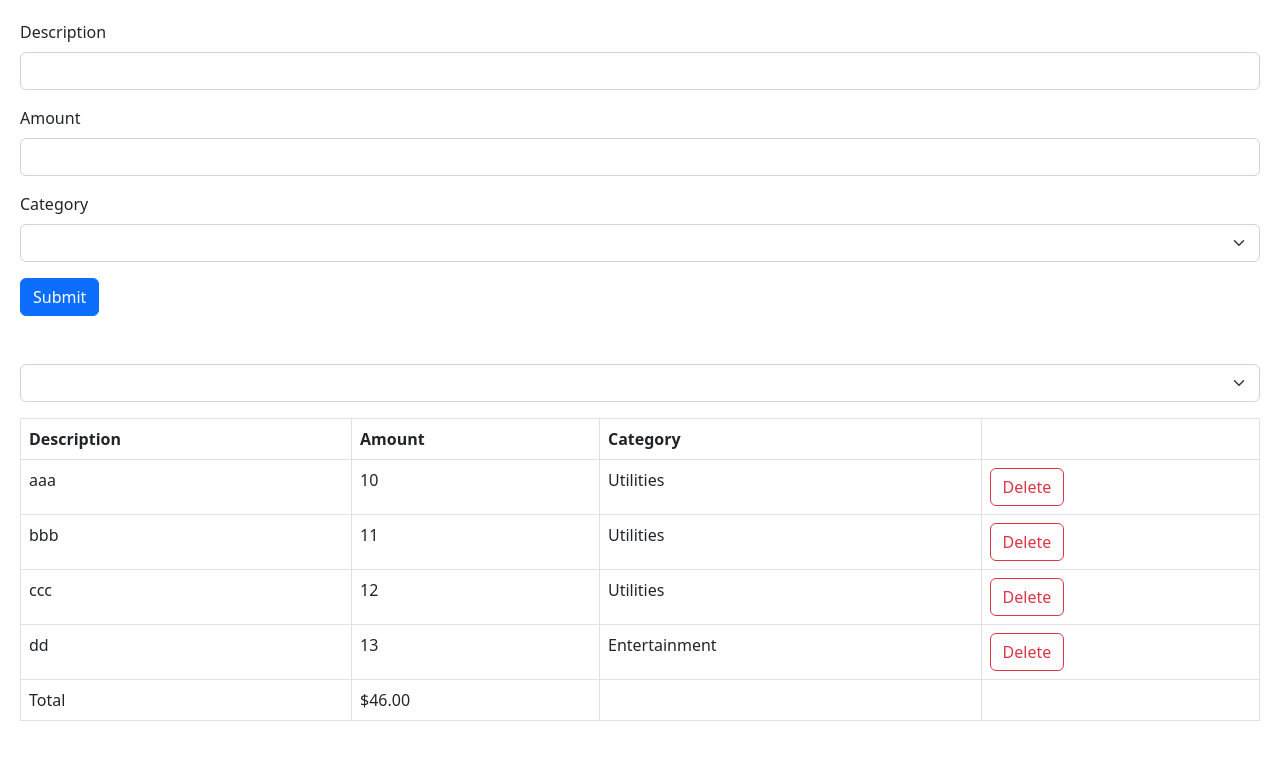
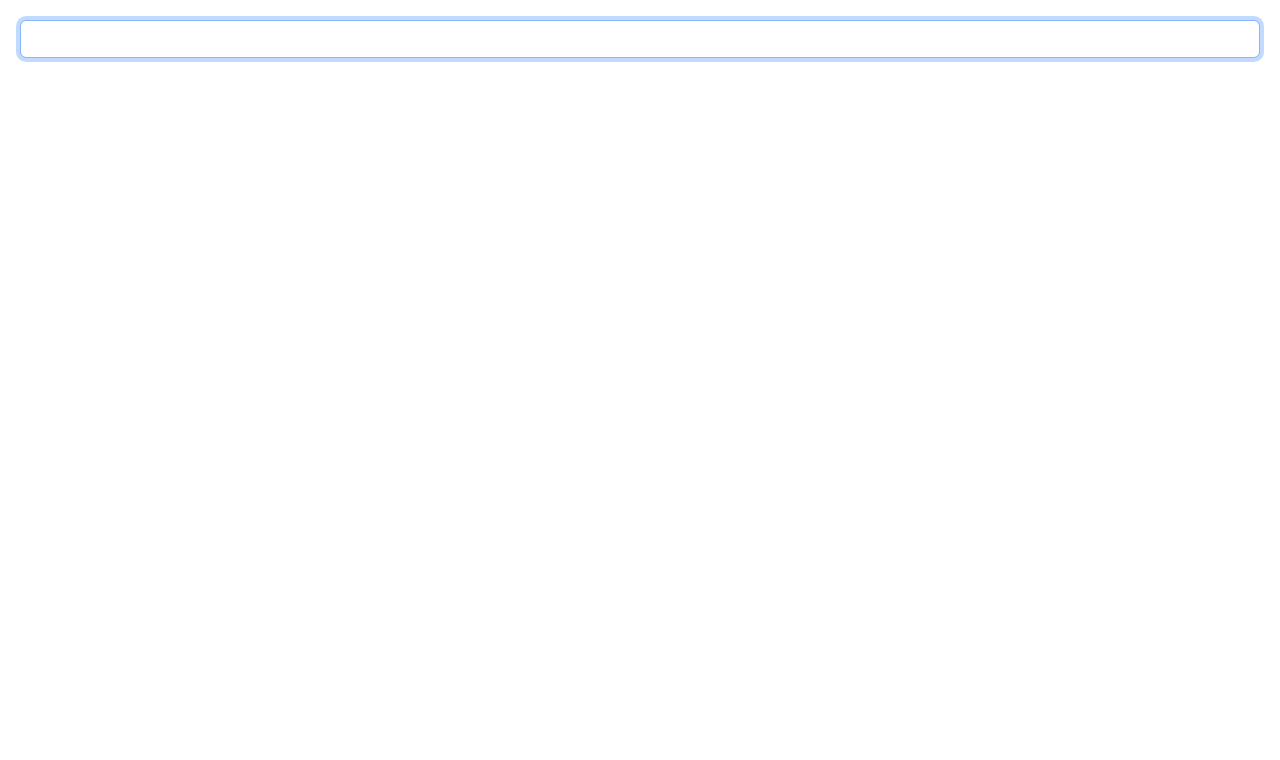
Before and after one commit to KundanBhagat0204/React-App-, a React (Vite) app in the folder react_second/: page / in a window 1280 px wide. Shown: the top 760 px of the page. Built offline with nearby package versions, Linux system fonts and the light colour scheme.

Commit message:
Understanding The Effect of Hook

```diff
--- a/react_second/src/App.tsx
+++ b/react_second/src/App.tsx
@@ -278,45 +278,67 @@
 // }
 
 // export default App;
-import { useState } from "react";
-import ExpenseList from "./Expense-Tracker/Component/ExpenseList";
-import ExpenseFilter from "./Expense-Tracker/Component/ExpenseFilter";
-import ExpenseForm from "./Expense-Tracker/Component/ExpenseForm";
+// import { useState } from "react";
+// import ExpenseList from "./Expense-Tracker/Component/ExpenseList";
+// import ExpenseFilter from "./Expense-Tracker/Component/ExpenseFilter";
+// import ExpenseForm from "./Expense-Tracker/Component/ExpenseForm";
+
+// function App() {
+//   const [selectCategory, setSelectedCategory] = useState("");
+//   const [expenses, setExpenses] = useState([
+//     { id: 1, description: "aaa", amount: 10, category: "Utilities" },
+//     { id: 2, description: "bbb", amount: 11, category: "Utilities" },
+//     { id: 3, description: "ccc", amount: 12, category: "Utilities" },
+//     { id: 4, description: "dd", amount: 13, category: "Entertainment" },
+//   ]);
+
+//   const visibleExpenses = selectCategory
+//     ? expenses.filter((e) => e.category === selectCategory)
+//     : expenses;
+
+//   return (
+//     <div>
+//       <div className="mb-5">
+//         <ExpenseForm
+//           onSubmit={(newExpense) =>
+//             setExpenses((prevExpenses) => [
+//               ...prevExpenses,
+//               { ...newExpense, id: prevExpenses.length + 1 },
+//             ])
+//           }
+//         />
+//       </div>
+//       <div className="mb-3">
+//         <ExpenseFilter
+//           onSelectCategory={(category) => setSelectedCategory(category)}
+//         />
+//       </div>
+//       <ExpenseList
+//         expenses={visibleExpenses}
+//         onDelete={(id) => setExpenses(expenses.filter((e) => e.id !== id))}
+//       />
+//     </div>
+//   );
+// }
+
+// export default App;
+
+import { useEffect, useRef } from "react";
 
 function App() {
-  const [selectCategory, setSelectedCategory] = useState("");
-  const [expenses, setExpenses] = useState([
-    { id: 1, description: "aaa", amount: 10, category: "Utilities" },
-    { id: 2, description: "bbb", amount: 11, category: "Utilities" },
-    { id: 3, description: "ccc", amount: 12, category: "Utilities" },
-    { id: 4, description: "dd", amount: 13, category: "Entertainment" },
-  ]);
+  const ref = useRef<HTMLInputElement>(null);
 
-  const visibleExpenses = selectCategory
-    ? expenses.filter((e) => e.category === selectCategory)
-    : expenses;
+  useEffect(() => {
+    if (ref.current) ref.current.focus();
+  });
+
+  useEffect(() => {
+    document.title = "My App";
+  });
 
   return (
     <div>
-      <div className="mb-5">
-        <ExpenseForm
-          onSubmit={(newExpense) =>
-            setExpenses((prevExpenses) => [
-              ...prevExpenses,
-              { ...newExpense, id: prevExpenses.length + 1 },
-            ])
-          }
-        />
-      </div>
-      <div className="mb-3">
-        <ExpenseFilter
-          onSelectCategory={(category) => setSelectedCategory(category)}
-        />
-      </div>
-      <ExpenseList
-        expenses={visibleExpenses}
-        onDelete={(id) => setExpenses(expenses.filter((e) => e.id !== id))}
-      />
+      <input ref={ref} type="text" className="form-control" />
     </div>
   );
 }
```
